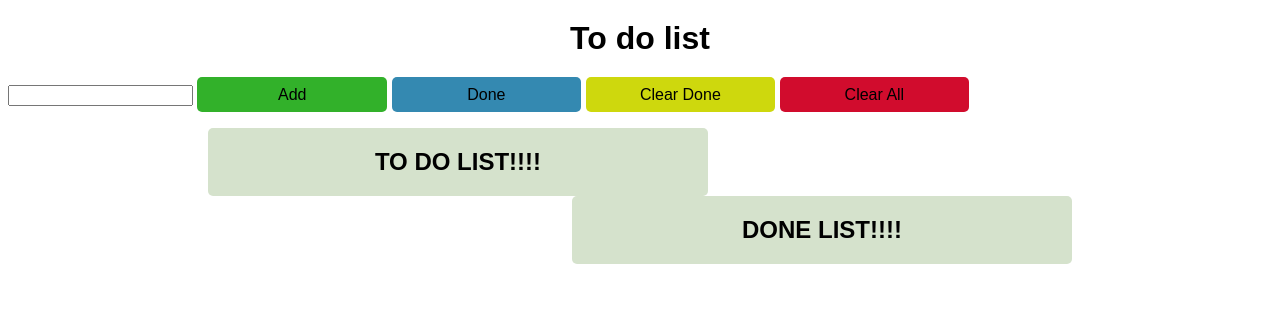
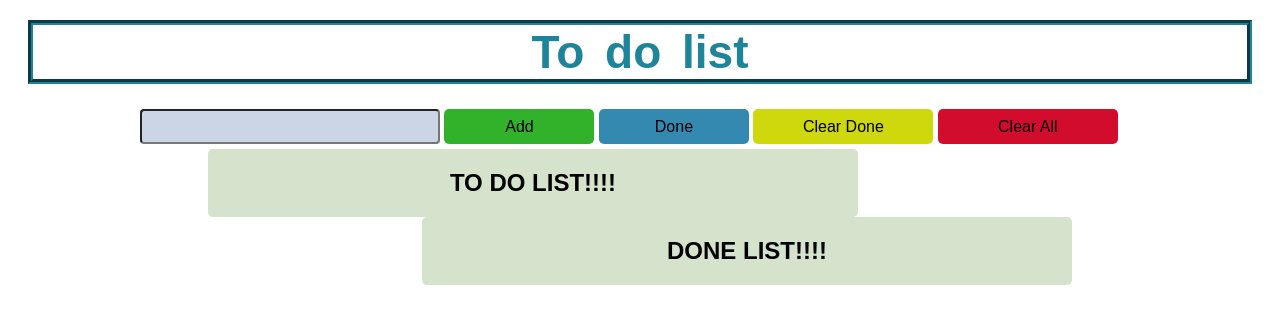
Before and after one commit to Criscarguz/ToDoList, a plain HTML site: page index.html in a window 1280 px wide. Drawn offline with Linux system fonts and the light colour scheme.

Commit message:
css and last edit

```diff
--- a/css/todo.css
+++ b/css/todo.css
@@ -2,10 +2,7 @@ body {
   font-family: sans-serif;
 }
 
-h1 {
-  text-align: center;
-  margin: 20px;
-}
+
 
 .todo-list-input, .done-list {
   background-color: #E4E5E7;
@@ -13,10 +10,11 @@ h1 {
   margin: 3%;
   padding: 20px;
   float: left;
+  border-radius: 4px
 }
 
 .form {
-  width: 600px;
+  width: 1000px;
   margin: auto;
   padding: 5px;
 }
@@ -65,7 +63,7 @@ li {
 #clear-button {
 
   background-color: #d10c2d;
-  width: 15%;
+  width: 18%;
   height: 35px;
   font-size:16px;
   border-radius: 5px;
@@ -74,7 +72,7 @@ li {
 #clear-done-button {
 
   background-color: #ced80d;
-  width: 15%;
+  width: 18%;
   height: 35px;
   font-size:16px;
   border-radius: 5px;
@@ -82,7 +80,7 @@ li {
 }
 
 .doList{
-  width: 500px;
+  width: 650px;
   background-color: #d5e2cc;
   border-radius: 5px;
   float: left;
@@ -90,7 +88,7 @@ li {
 
 }
 .doneList{
-  width: 500px;
+  width: 650px;
   background-color: #d5e2cc;
   border-radius: 5px;
   float: right;
@@ -103,3 +101,18 @@ li {
 .doneHeader{
   text-align: center;
 }
+#todo-list-input{
+  background-color: #ccd5e5;
+  width: 300px;
+  border-radius: 4px;
+
+}
+h1{
+ color:#1D8499;
+ border: 5px groove #1D8499;
+ word-spacing:6pt;
+ font-size:46px;
+ text-align:center;
+ margin: 20px;
+ text-align: center;
+}
--- a/index.html
+++ b/index.html
@@ -7,8 +7,8 @@
 
   </head>
   <body>
-<h1>To do list</h1>
-<form>
+<h1 class="tittle">To do list</h1>
+<form class="form">
  	<input id="todo-list-input">
 	<button id="save-button">Add</button>
   <button id="done-button">Done</button>
```
